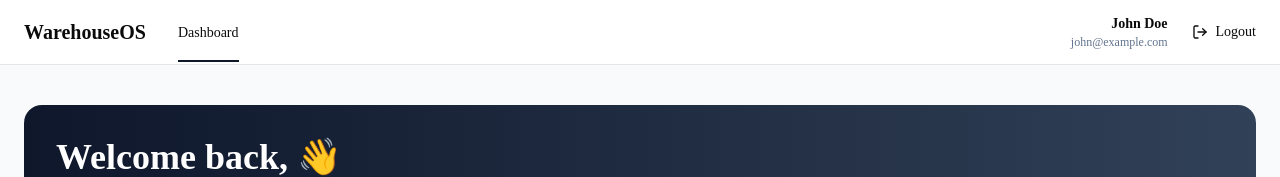
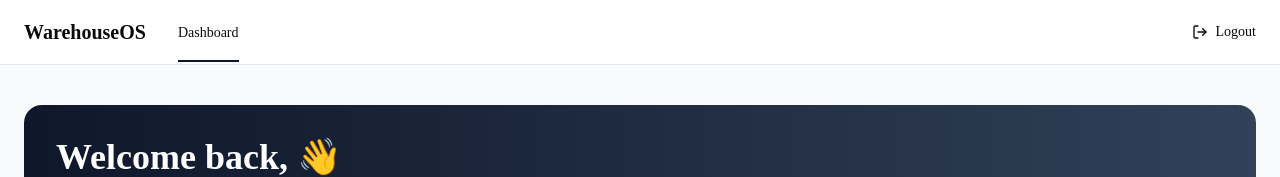
Before and after one commit to imaneimziline2-netizen/WarehouseOS-Part2, a Next.js app: page /dashboard in a window 1280 px wide. Shown: the top 177 px of the page. Built offline with nearby package versions, Linux system fonts and the light colour scheme; no server answers.

Commit message:
feat(auth): add logout functionality

```diff
--- /dev/null
+++ b/components/LogoutButton.tsx
@@ -0,0 +1,22 @@
+"use client";
+
+import { LogOut } from "lucide-react";
+import { signOut } from "next-auth/react";
+
+export default function LogoutButton() {
+  const handleLogout = async (): Promise<void> => {
+    await signOut({
+      redirectTo: "/login",
+    });
+  };
+
+  return (
+    <button
+      onClick={handleLogout}
+      className="flex items-center gap-2 text-sm hover:text-red-500"
+    >
+      <LogOut className="h-4 w-4" />
+      Logout
+    </button>
+  );
+}
--- a/components/layout/Header.tsx
+++ b/components/layout/Header.tsx
@@ -1,11 +1,15 @@
+"use client"
 import Link from "next/link";
-import { Bell, LogOut, Settings } from "lucide-react";
+import LogoutButton from "../LogoutButton";
+import { useSession } from "next-auth/react";
 
 export default function Header() {
+
+  const {data} = useSession()
+
     return (
         <header className="border-b bg-white">
             <div className="mx-auto flex h-16 max-w-7xl items-center justify-between px-6">
-        {/* Left */}
                 <div className="flex items-center gap-8">
                     <h1 className="text-xl font-bold">WarehouseOS</h1>
 
@@ -19,19 +23,15 @@ export default function Header() {
                     </nav>
                 </div>
 
-        {/* Right */}
                 <div className="flex items-center gap-6">
                     <div className="text-right">
-            <h3 className="text-sm font-semibold">John Doe</h3>
+                        <h3 className="text-sm font-semibold"> {data?.user?.name}</h3>
 
                         <p className="text-xs text-slate-500">
-              john@example.com
+                            {data?.user?.email}
                         </p>
                     </div>
-          <button className="flex items-center gap-2 text-sm hover:text-red-500">
-            <LogOut className="h-4 w-4" />
-            Logout
-          </button>
+                    <LogoutButton />
                 </div>
             </div>
         </header>
```
Lines whose indentation alone changed are shown as unchanged.
